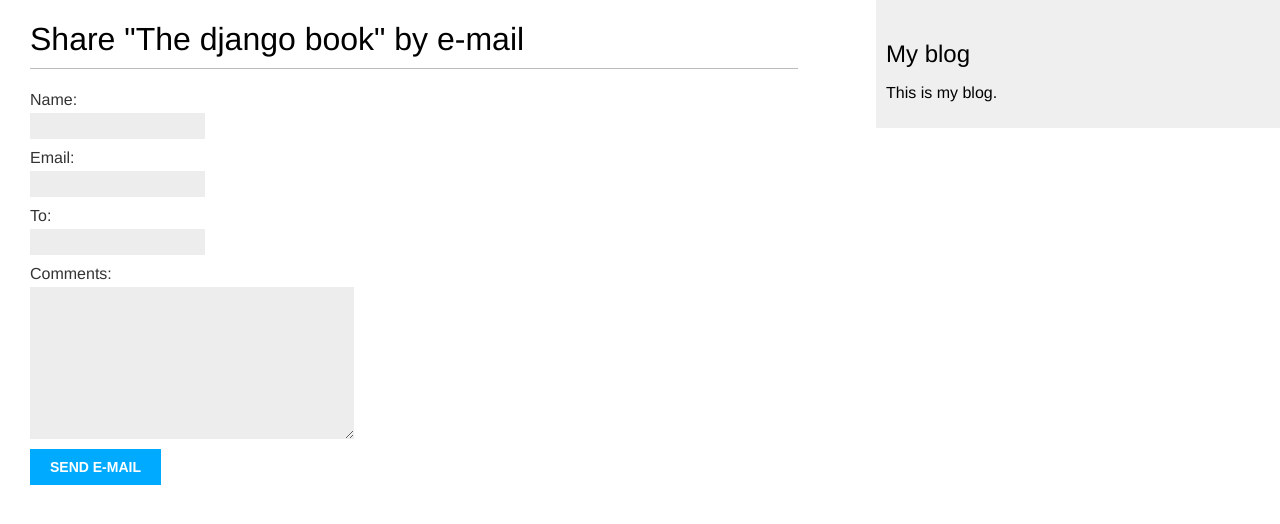
After one commit to MaoWang233/Django-By-Example, a Django app: page /blog/2/share/ in a window 1280 px wide. The commit adds this page. Shown: the top 524 px of the page. Run offline with Django 3.2, Linux system fonts and the light colour scheme; data comes from the database, SQL or seed files in the repository.

Commit message:
Add email function to share a post

```diff
--- /dev/null
+++ b/mysite/blog/forms.py
@@ -0,0 +1,7 @@
+from django import forms
+
+class EmailPostForm(forms.Form):
+    name = forms.CharField(max_length=25)
+    email = forms.EmailField()
+    to = forms.EmailField()
+    comments = forms.CharField(required=False, widget=forms.Textarea)
--- a/mysite/blog/templates/blog/post/detail.html
+++ b/mysite/blog/templates/blog/post/detail.html
@@ -8,4 +8,7 @@
         Published {{ post.publish }} by {{ post.author }}
     </p>
     {{ post.body|linebreaks }}
+    <p>
+  		<a href="{% url "blog:post_share" post.id %}">Share this post</a>
+	</p>
 {% endblock %}
--- /dev/null
+++ b/mysite/blog/templates/blog/post/share.html
@@ -0,0 +1,19 @@
+{% extends "blog/base.html" %}
+
+{% block title %}Share a post{% endblock %}
+
+{% block content %}
+    {% if sent %}
+        <h1>E-mail successfully sent</h1>
+        <p>
+          "{{ post.title }}" was successfully sent to {{ cd.to }}.
+        </p>
+    {% else %}
+        <h1>Share "{{ post.title }}" by e-mail</h1>
+        <form action="." method="post">
+          {{ form.as_p }}
+          {% csrf_token %}
+          <input type="submit" value="Send e-mail">
+        </form>
+    {% endif %}
+{% endblock %}
--- a/mysite/blog/urls.py
+++ b/mysite/blog/urls.py
@@ -8,4 +8,5 @@
     url(r'^(?P<year>\d{4})/(?P<month>\d{2})/(?P<day>\d{2})/(?P<post>[-\w]+)/$',
         views.post_detail,
         name='post_detail'),
+    url(r'^(?P<post_id>\d+)/share/$', views.post_share, name='post_share'),
 ]
--- a/mysite/blog/views.py
+++ b/mysite/blog/views.py
@@ -1,6 +1,8 @@
 from django.shortcuts import render, get_object_or_404
 from django.core.paginator import Paginator, EmptyPage, PageNotAnInteger
 from .models import Post
+from .forms import EmailPostForm
+from django.core.mail import send_mail
 
 
 def post_list(request):
@@ -29,3 +31,25 @@
     return render(request,
                   'blog/post/detail.html',
                   {'post': post})
+
+def post_share(request, post_id):
+    # Retrieve post by id
+    post = get_object_or_404(Post, id=post_id, status='published')
+    sent = False
+    if request.method == 'POST':
+        # Form was submitted
+        form = EmailPostForm(request.POST)
+        if form.is_valid():
+            # Form fields passed validation
+            cd = form.cleaned_data
+            post_url = request.build_absolute_uri(post.get_absolute_url())
+            subject = '{} ({}) recommends you reading "{}"'.format(cd['name'], cd['email'], post.title)
+            message = 'Read "{}" at {}\n\n{}\'s comments: {}'.format(post.title, post_url, cd['name'], cd['comments'])
+            send_mail(subject, message, 'atestsomething@163.com',[cd['to']])
+            sent = True
+    else:
+        form = EmailPostForm()
+
+    return render(request, 'blog/post/share.html', {'post': post,
+                                                    'form': form,
+                                                    'sent': sent})
```
Also changed, not shown: mysite/mysite/settings.py (+8 -0 lines).
